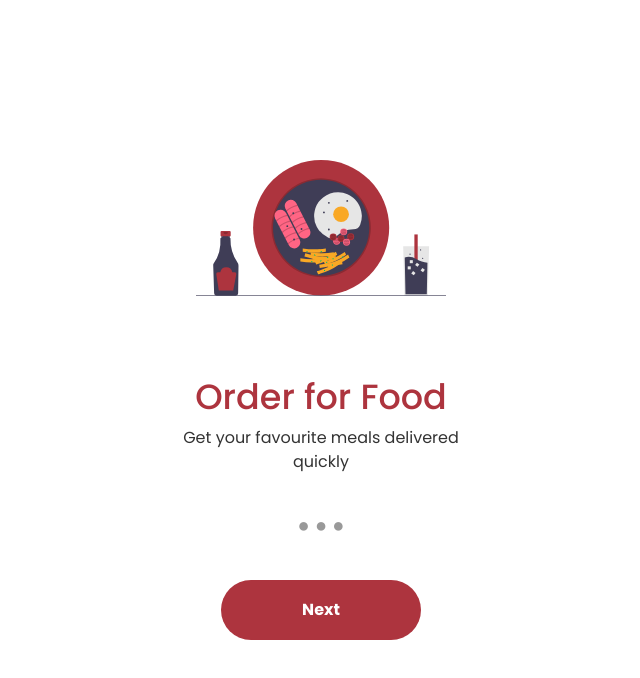
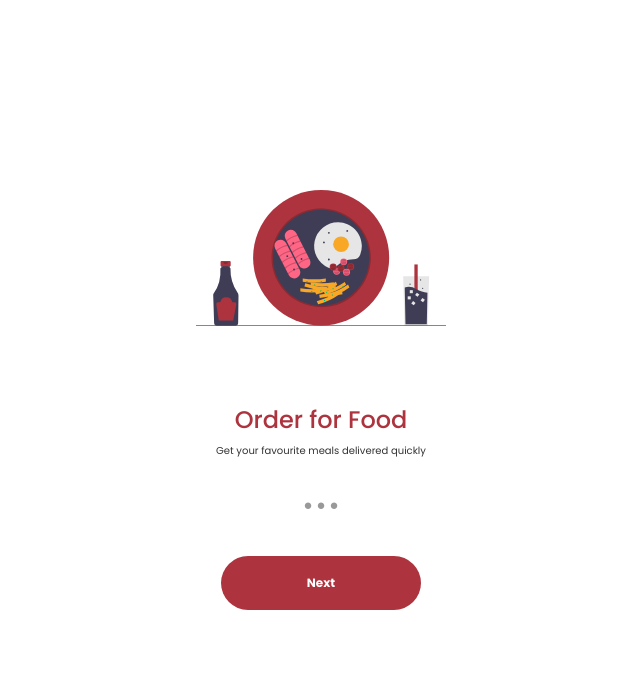
Before and after one commit to mayomiwa03/Dune-Bliss, a React (Vite) app: page / in a window 1280 px wide. Shown: the top 678 px of the page, without its empty margins (319-959 px from the left). Built offline with nearby package versions, Linux system fonts and the light colour scheme; a web font is replaced by a local one.

Commit message:
reduced onboarding page font size

```diff
--- a/src/components/Onboarding.jsx
+++ b/src/components/Onboarding.jsx
@@ -48,12 +48,13 @@ const Illustration = styled.img`
 
 const Title = styled.h1`
   color: #ad343e;
-  font-size: 35px;
+  font-size: 24px;
 `;
 
 const Text = styled.p`
   color: #333;
   max-width: 300px;
+  font-size: 10px;
 `;
 
 const Button = styled.button`
@@ -65,12 +66,13 @@ const Button = styled.button`
   background: #ad343e;
   color: white;
   font-weight: bold;
+  font-size: 12px;
   cursor: pointer;
 `;
 
 const Dots = styled.div`
   margin-top: 20px;
-  font-size: 20px;
+  font-size: 15px;
   color: #999;
 `;
 
```
